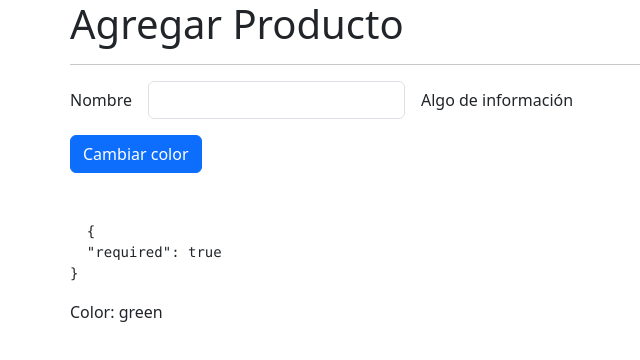
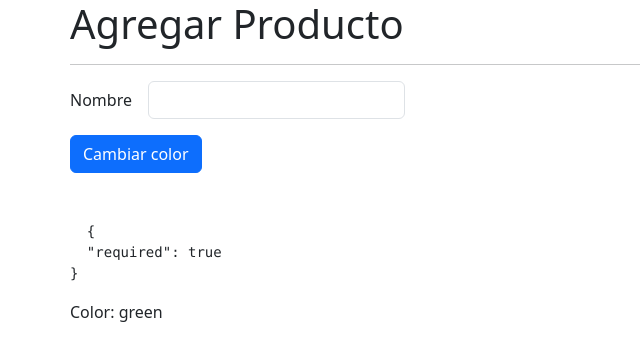
Before and after one commit to Angular-Course-Sergio/directiveSignalsApp, an Angular app: page /products/product in a window 1280 px wide. Shown: the top 360 px of the page, without its empty margins (12-652 px from the left). Built offline with nearby package versions, Linux system fonts and the light colour scheme.

Commit message:
Custom Label - Directiva personalizada

```diff
--- a/src/app/products/pages/product-page/product-page.component.html
+++ b/src/app/products/pages/product-page/product-page.component.html
@@ -10,7 +10,7 @@
       <input type="text" class="form-control" formControlName="name" />
     </div>
     <div class="col-auto">
-      <span>Algo de información</span>
+      <span customLabel></span>
     </div>
   </div>
 
--- a/src/app/products/products.module.ts
+++ b/src/app/products/products.module.ts
@@ -4,9 +4,10 @@
 import { ProductsRoutingModule } from './products-routing.module';
 import { ProductPageComponent } from './pages/product-page/product-page.component';
 import { ReactiveFormsModule } from '@angular/forms';
+import { SharedModule } from '../shared/shared.module';
 
 @NgModule({
   declarations: [ProductPageComponent],
-  imports: [CommonModule, ProductsRoutingModule, ReactiveFormsModule],
+  imports: [CommonModule, ProductsRoutingModule, ReactiveFormsModule, SharedModule],
 })
 export class ProductsModule {}
--- /dev/null
+++ b/src/app/shared/directives/custom-label.directive.ts
@@ -0,0 +1,16 @@
+import { Directive, ElementRef, OnInit } from '@angular/core';
+
+@Directive({
+  selector: '[customLabel]',
+})
+export class CustomLabelDirective implements OnInit {
+  private htmlElement?: ElementRef<HTMLElement>;
+
+  constructor(private el: ElementRef<HTMLElement>) {
+    this.htmlElement = el;
+  }
+
+  ngOnInit(): void {
+    console.log('Directive - OnInit');
+  }
+}
```
Also changed, not shown: src/app/shared/shared.module.ts (added, +10 -0 lines).
